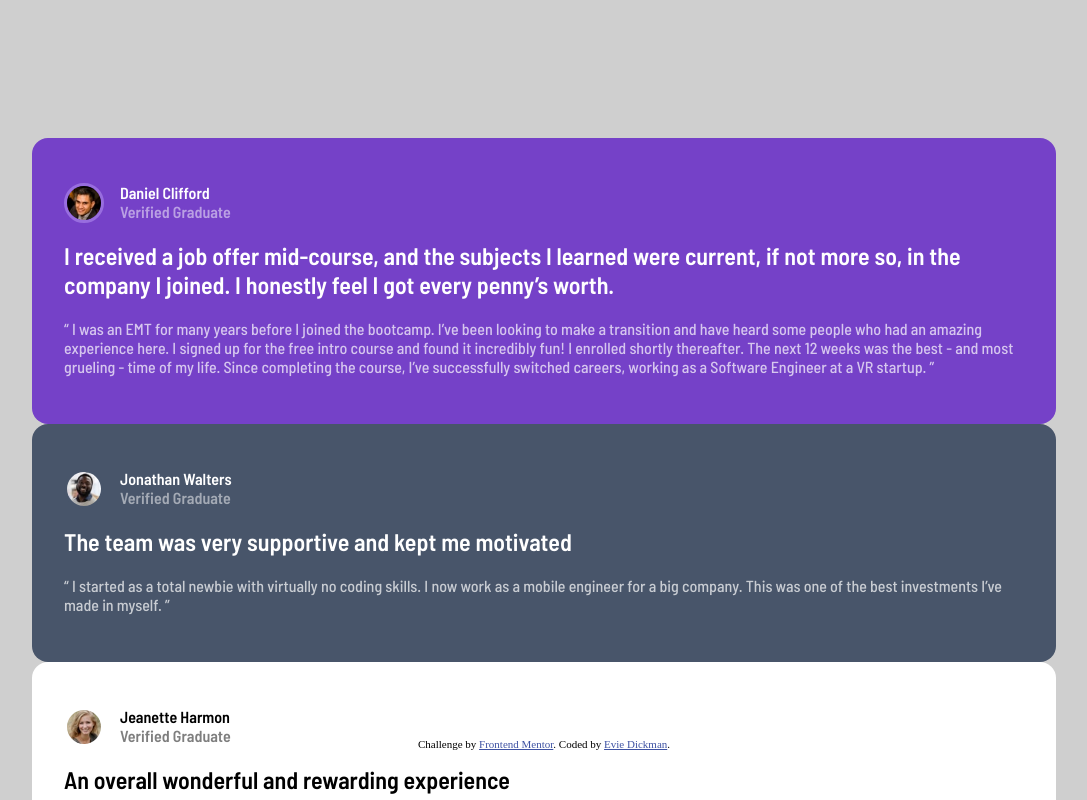
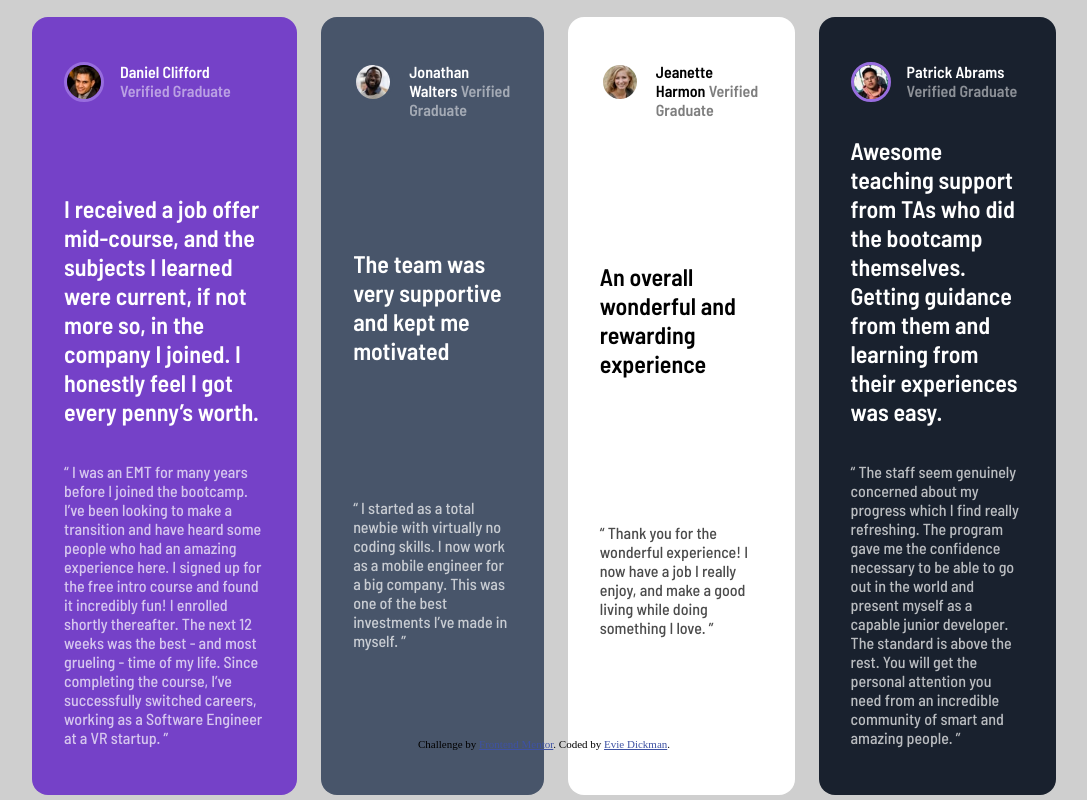
Before and after one commit to General-Evie/testimonials-grid-section-main, a plain HTML site: page index.html in a window 1280 px wide. Shown: the top 800 px of the page, without its empty margins (96-1183 px from the left). Drawn offline with Linux system fonts and the light colour scheme.

Commit message:
rating cards

```diff
--- a/index.html
+++ b/index.html
@@ -14,7 +14,8 @@
 
 </head>
 <body>
-  <section class="dan">
+  <div class="container">
+    <section class="dan" class="cards">
       <h1>
         <img src="images/image-daniel.jpg" alt="daniel">
         Daniel Clifford
@@ -32,8 +33,7 @@
         the course, I’ve successfully switched careers, working as a Software Engineer at a VR startup. ”
       </p>
     </section>
-
-  <section class="jon">
+    <section class="jon" class="cards">
       <h1>
         <img src="images/image-jonathan.jpg" alt="jonathan">
         Jonathan Walters
@@ -45,8 +45,7 @@
         for a big company. This was one of the best investments I’ve made in myself. ”
       </p>
     </section>
-
-  <section class="jean">
+    <section class="jean" class="cards">
       <h1>
         <img src="images/image-jeanette.jpg" alt="jeanette">
         Jeanette Harmon
@@ -57,11 +56,9 @@
         “ Thank you for the wonderful experience! I now have a job I really enjoy, and make a good living
         while doing something I love. ”
       </p>
-
     </section>
 
-
-  <section class="pat">
+    <section class="pat" class="cards">
       <h1>
         <img src="images/image-patrick.jpg" alt="patrick">
         Patrick Abrams
@@ -78,8 +75,7 @@
         an incredible community of smart and amazing people. ”
       </p>
     </section>
-
-  <section class="kira">
+    <section class="kira" class="cards">
       <h1>
         <img src="images/image-kira.jpg" alt="kira">
         Kira Whittle
@@ -97,6 +93,7 @@
         100% recommend! ”
       </p>
     </section>
+  </div>
 
 
 </body>
--- a/main.css
+++ b/main.css
@@ -8,8 +8,6 @@ img
     margin-right: 1em;
     border-radius: 50%;
 }
-
-
 
 html
 {
@@ -22,13 +20,12 @@ html
 body
 {
     max-width: 80%;
-    gap: 1em;
     color: #fff;
 }
 
 section
 {
-
+    display: grid;
     padding: 2em;
     border-radius: 1em;
 }
@@ -57,11 +54,47 @@ p
     opacity: .7;
 }
 
+.container
+{
+    display: grid;
+    grid-template-areas:
+    'one'
+    'two'
+    'three'
+    'four'
+    'five';
+    gap: 1.5rem;
+}
+
+.container:nth-child(1)
+{
+   grid-area: one;
+}
+
+.container:nth-child(2)
+{
+   grid-area: two;
+}
+
+.container:nth-child(3)
+{
+   grid-area: three;
+}
+
+.container:nth-child(4)
+{
+   grid-area: four;
+}
+.container:nth-child(5)
+{
+   grid-area: five;
+}
+
 .dan
 {
-    /* display: grid;
-    grid-template-columns: span 2;
-    grid-template-rows: span 1; */
+    display: grid;
+    grid-template-columns: 2fr;
+    grid-template-rows: 1fr;
     background-image: url(images/bg-pattern-quotation.svg);
     background-repeat: no-repeat;
     background-position-y: top;
@@ -76,9 +109,9 @@ p
 
 .jon
 {
-    /* display: grid;
+    display: grid;
     grid-template-columns: span 1;
-    grid-template-rows: span 1; */
+    grid-template-rows: span 1;
     background-color: hsl(217, 19%, 35%);
 }
 
@@ -89,9 +122,9 @@ p
 
 .jean
 {
-    /* display: grid;
+    display: grid;
     grid-template-columns: span 1;
-    grid-template-rows: span 1; */
+    grid-template-rows: span 1;
     color: #000;
     background-color: hsl(0, 0%, 100%);
 }
@@ -103,9 +136,9 @@ p
 
 .pat
 {
-    /* display: grid;
+    display: grid;
     grid-template-columns: span 2;
-    grid-template-rows: span 1; */
+    grid-template-rows: span 1;
     background-color: hsl(219, 29%, 14%);
 }
 
@@ -116,9 +149,9 @@ p
 
 .kira
 {
-    /* display: grid;
+    display: grid;
     grid-template-columns: span 1;
-    grid-template-rows: span 2; */
+    grid-template-rows: span 2;
     color: #000;
     background-color: hsl(0, 0%, 100%);
 }
@@ -144,3 +177,13 @@ p
 {
     color: hsl(228, 45%, 44%);
 }
+@media (min-width: 50em)
+{
+    .container
+    {
+        grid-template-areas:
+        'one one two five'
+        'three four four five'
+        ;
+    }
+}
```
Lines whose indentation alone changed are shown as unchanged.
